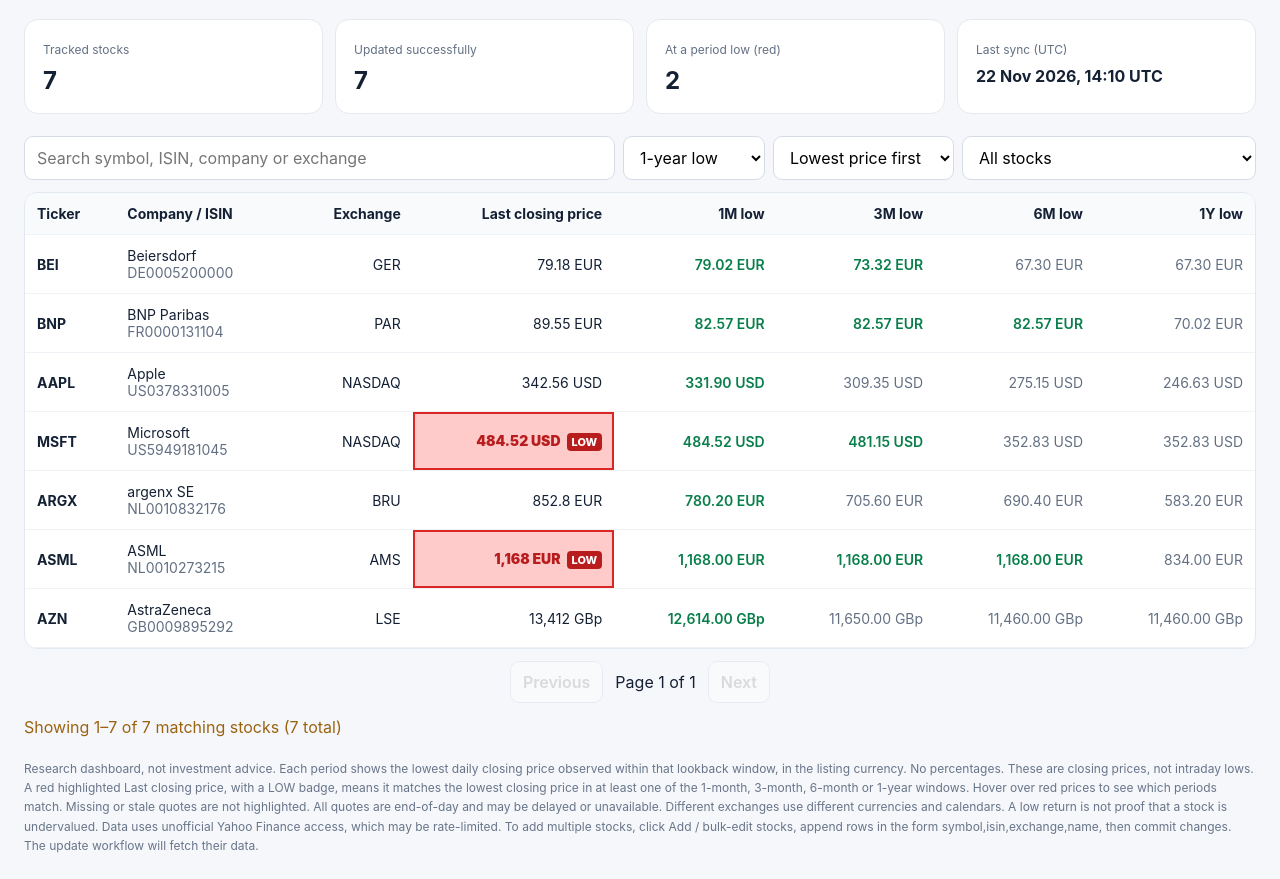
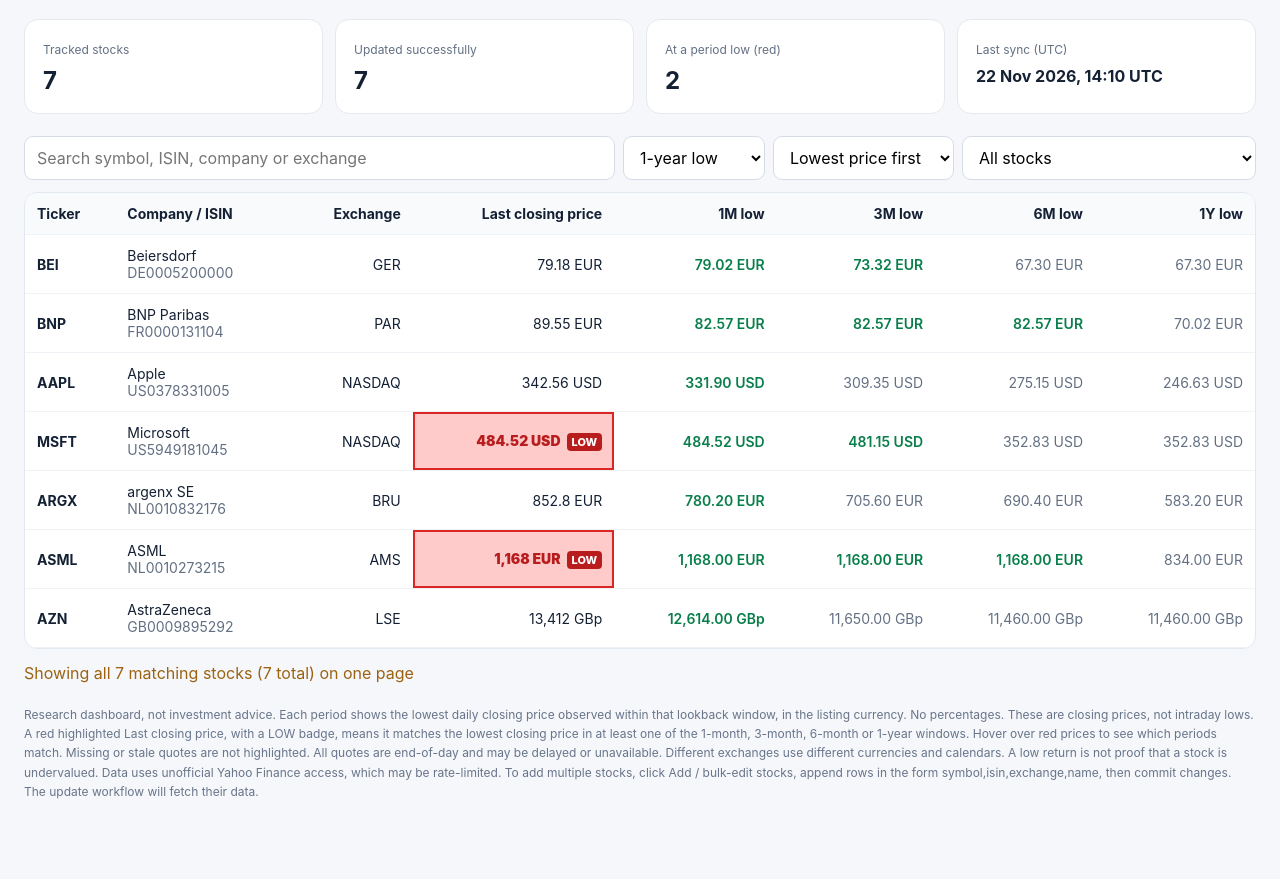
Before and after one commit to JayatiJaiswal/stock-market-screener, a plain HTML site: page docs/index.html in a window 1280 px wide. Shown: the part 115-994 px from the top of the page. After the commit the page ends 940 px from the top, so only its background shows below. Drawn offline with Linux system fonts and the light colour scheme.

Commit message:
Display every stock in one continuous table without pagination

```diff
--- a/docs/index.html
+++ b/docs/index.html
@@ -12,7 +12,7 @@ h1{margin:0;font-size:30px}p,.muted{color:#637083}
 .controls{display:flex;gap:8px;flex-wrap:wrap;margin:12px 0}
 input,select,button{padding:10px 12px;border:1px solid #d6dce7;background:white;border-radius:9px;font:inherit}
 input{flex:1;min-width:240px}button{cursor:pointer;font-weight:600}button:hover{background:#eef3ff}
-.tablewrap{background:white;border:1px solid #e2e8f0;border-radius:13px;overflow:auto;max-height:70vh}
+.tablewrap{background:white;border:1px solid #e2e8f0;border-radius:13px;overflow:auto;max-height:none}
 table{width:100%;border-collapse:collapse;font-size:14px;white-space:nowrap}
 th,td{padding:12px;text-align:right;border-bottom:1px solid #eff2f6}
 th{position:sticky;top:0;background:#f8fafc;cursor:pointer;z-index:1}
@@ -31,10 +31,10 @@ a{color:#265cb5}.action-link{display:inline-block;padding:10px 12px;border:1px s
 <select id="direction"><option value="asc">Lowest price first</option><option value="desc">Highest price first</option></select>
 <select id="filter"><option value="all">All stocks</option><option value="near">Within 10% of period low</option><option value="far">More than 10% above period low</option><option value="missing">Missing/stale data</option></select></div>
 <div class="tablewrap"><table><thead><tr><th data-key="symbol">Ticker</th><th data-key="name">Company / ISIN</th><th data-key="exchange">Exchange</th><th data-key="price">Last closing price</th><th data-key="1m">1M low</th><th data-key="3m">3M low</th><th data-key="6m">6M low</th><th data-key="1y">1Y low</th></tr></thead><tbody id="rows"></tbody></table></div>
-<div class="pager"><button id="prev" type="button">Previous</button><span id="page-label">Page 1</span><button id="next" type="button">Next</button></div><div id="message"></div>
+<div id="message"></div>
 <footer>Research dashboard, not investment advice. Each period shows the lowest daily closing price observed within that lookback window, in the listing currency. No percentages. These are closing prices, not intraday lows. A red highlighted Last closing price, with a LOW badge, means it matches the lowest closing price in at least one of the 1-month, 3-month, 6-month or 1-year windows. Hover over red prices to see which periods match. Missing or stale quotes are not highlighted. All quotes are end-of-day and may be delayed or unavailable. Different exchanges use different currencies and calendars. A low return is not proof that a stock is undervalued. Data uses unofficial Yahoo Finance access, which may be rate-limited. To add multiple stocks, click Add / bulk-edit stocks, append rows in the form symbol,isin,exchange,name, then commit changes. The update workflow will fetch their data.</footer>
 <script>
-let stocks=[],key='1y',ascending=true,page=1,pageSize=100;const el=x=>document.getElementById(x);
+let stocks=[],key='1y',ascending=true;const el=x=>document.getElementById(x);
 const safe=x=>String(x??'').replace(/[&<>"']/g,c=>({'&':'&amp;','<':'&lt;','>':'&gt;','"':'&quot;',"'":'&#39;'}[c]));
 const value=(r,k)=>['1m','3m','6m','1y'].includes(k)?r.lows?.[k]:r[k];
 const matchingLows=r=>r.status!=='ok'||!Number.isFinite(r.price)?[]:['1m','3m','6m','1y'].filter(k=>Number.isFinite(r.lows?.[k])&&Math.abs(r.price-r.lows[k])<=Math.max(0.0001,Math.abs(r.price)*0.0000001));
@@ -46,19 +46,16 @@ let term=el('search').value.trim().toLowerCase(), period=el('period').value, fil
 let rows=stocks.filter(r=>[r.symbol,r.isin,r.name,r.exchange,r.provider_symbol].join(' ').toLowerCase().includes(term));
 rows=rows.filter(r=>filter==='all'||(filter==='missing'?r.status!=='ok':filter==='near'?value(r,period)!=null&&r.price!=null&&r.price<=value(r,period)*1.10:value(r,period)!=null&&r.price!=null&&r.price>value(r,period)*1.10));
 rows.sort((a,b)=>{let x=value(a,key),y=value(b,key);if(x==null)return 1;if(y==null)return -1;return (typeof x==='number'&&typeof y==='number'?x-y:String(x).localeCompare(String(y)))*(ascending?1:-1)});
-const pageCount=Math.max(1,Math.ceil(rows.length/pageSize));page=Math.min(Math.max(1,page),pageCount);el('page-label').textContent='Page '+page+' of '+pageCount;el('prev').disabled=page===1;el('next').disabled=page===pageCount;
-el('rows').innerHTML=rows.slice((page-1)*pageSize,page*pageSize).map(r=>'<tr><td><b>'+safe(r.symbol)+'</b></td><td>'+safe(r.name)+'<div class="muted">'+safe(r.isin)+'</div></td><td>'+safe(r.exchange)+'</td><td class="'+(atLongTermLow(r)?'at-multiperiod-low':'')+'" title="'+(atLongTermLow(r)?'Matches lowest closing price for: '+matchingLows(r).join(', '):'')+'">'+(r.price==null?'—':safe(Number(r.price).toLocaleString(undefined,{maximumFractionDigits:4}))+' '+safe(r.currency||''))+redLowMarkup(r)+'</td>'+['1m','3m','6m','1y'].map(k=>'<td class="'+(value(r,k)==null?'muted':r.price!=null&&value(r,k)!=null&&r.price<=value(r,k)*1.10?'positive':'muted')+'">'+money(value(r,k),r.currency)+'</td>').join('')+'</tr>').join('');
-el('message').textContent='Showing '+(rows.length?((page-1)*pageSize+1):0)+'–'+Math.min(page*pageSize,rows.length)+' of '+rows.length+' matching stocks ('+stocks.length+' total)';
+el('rows').innerHTML=rows.map(r=>'<tr><td><b>'+safe(r.symbol)+'</b></td><td>'+safe(r.name)+'<div class="muted">'+safe(r.isin)+'</div></td><td>'+safe(r.exchange)+'</td><td class="'+(atLongTermLow(r)?'at-multiperiod-low':'')+'" title="'+(atLongTermLow(r)?'Matches lowest closing price for: '+matchingLows(r).join(', '):'')+'">'+(r.price==null?'—':safe(Number(r.price).toLocaleString(undefined,{maximumFractionDigits:4}))+' '+safe(r.currency||''))+redLowMarkup(r)+'</td>'+['1m','3m','6m','1y'].map(k=>'<td class="'+(value(r,k)==null?'muted':r.price!=null&&value(r,k)!=null&&r.price<=value(r,k)*1.10?'positive':'muted')+'">'+money(value(r,k),r.currency)+'</td>').join('')+'</tr>').join('');
+el('message').textContent='Showing all '+rows.length+' matching stocks ('+stocks.length+' total) on one page';
 }
 async function refresh(){
 try {let response=await fetch('data.json?ts='+Date.now(),{cache:'no-store'});if(!response.ok)throw Error('HTTP '+response.status);
 let data=await response.json();stocks=data.stocks||[];const oldFormat=stocks.some(r=>r.returns&&!r.lows);el('total').textContent=data.total??stocks.length;el('success').textContent=data.success??0;el('falling').textContent=stocks.filter(atLongTermLow).length;el('updated').textContent=data.updated_at?new Date(data.updated_at).toLocaleString('en-GB',{timeZone:'UTC',dateStyle:'medium',timeStyle:'short'})+' UTC':'Not yet synced';render();
 if(oldFormat)el('message').textContent='Historical low prices have not been recalculated yet. The last saved data is still in the old percentage format. Run the Daily stock screener update GitHub Action; this dashboard intentionally does not display percentages.';else if(!data.updated_at)el('message').textContent='Ready for first data update. Run the GitHub Actions workflow.';
 }catch(err){el('message').textContent='Unable to load price data: '+err.message}}
-for(const id of ['search','period','direction','filter'])el(id).addEventListener(id==='search'?'input':'change',()=>{if(id==='period'||id==='direction'){key=el('period').value;ascending=el('direction').value==='asc'}page=1;render()});
+for(const id of ['search','period','direction','filter'])el(id).addEventListener(id==='search'?'input':'change',()=>{if(id==='period'||id==='direction'){key=el('period').value;ascending=el('direction').value==='asc'}render()});
 document.querySelectorAll('th[data-key]').forEach(th=>th.onclick=()=>{const next=th.dataset.key;ascending=key===next?!ascending:true;key=next;render()});
-el('prev').onclick=()=>{if(page>1){page--;render()}};
-el('next').onclick=()=>{page++;render()};
 el('refresh').onclick=refresh;
 el('export').onclick=()=>{let keys=['symbol','isin','exchange','name','price','currency','1m','3m','6m','1y'];let lines=[keys.join(','),...stocks.map(r=>keys.map(k=>JSON.stringify(value(r,k)??'')).join(','))];let blob=new Blob([lines.join('\n')],{type:'text/csv'}),url=URL.createObjectURL(blob),a=document.createElement('a');a.href=url;a.download='stock-screener.csv';a.click();setTimeout(()=>URL.revokeObjectURL(url),1000)};
 refresh();
```
